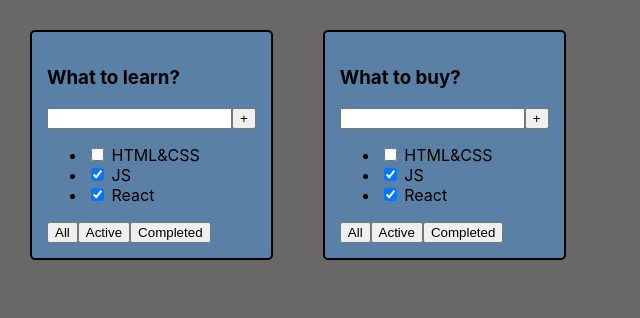
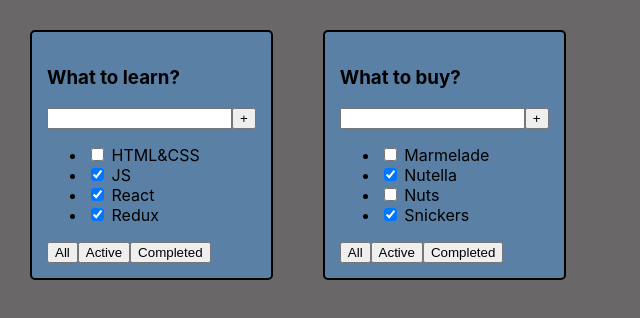
Before and after one commit to ArturLimaiko/TodoList, a React (Create React App) app: page / in a window 1280 px wide. Shown: the top 318 px of the page, without its empty margins (0-640 px from the left). Built offline with nearby package versions, Linux system fonts and the light colour scheme.

Commit message:
lesson 1 complete

```diff
--- a/src/App.tsx
+++ b/src/App.tsx
@@ -9,6 +9,8 @@
 
     const todoListTitle_1: string = "What to learn?"
     const todoListTitle_2: string = "What to buy?"
+
+
     const tasks_1: Array<TaskType> = [
         {id: 1, isDone: false, title: "HTML&CSS"},
         {id: 2, isDone: true, title: "JS"},
--- a/src/TodoList.tsx
+++ b/src/TodoList.tsx
@@ -1,5 +1,4 @@
 import React, {FC} from 'react';
-
 
 
 type TodoListPropsType = {
@@ -13,11 +12,11 @@
     isDone: boolean
 }
 
-const TodoList: FC<TodoListPropsType> = (props) => {
+const TodoList: FC<TodoListPropsType> = ({title, tasks}) => {
 
     // const title = props.title
     // const tasks = props.tasks
-    const {title, tasks} = props
+    // const {title, tasks} = props
 
     return (
         <div className="todolist">
@@ -27,9 +26,18 @@
                 <button>+</button>
             </div>
             <ul>
-                <li><input type="checkbox" checked={false}/> <span>HTML&CSS</span></li>
-                <li><input type="checkbox" checked={true}/> <span>JS</span></li>
-                <li><input type="checkbox" checked={true}/> <span>React</span></li>
+                <li>
+                    <input type="checkbox" checked={tasks[0].isDone}/> <span>{tasks[0].title}</span>
+                </li>
+                <li>
+                    <input type="checkbox" checked={tasks[1].isDone}/> <span>{tasks[1].title}</span>
+                </li>
+                <li>
+                    <input type="checkbox" checked={tasks[2].isDone}/> <span>{tasks[2].title}</span>
+                </li>
+                <li>
+                    <input type="checkbox" checked={tasks[3].isDone}/> <span>{tasks[3].title}</span>
+                </li>
             </ul>
             <div>
                 <button>All</button>
```
